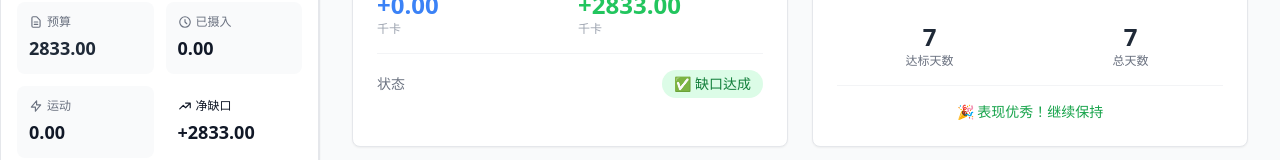
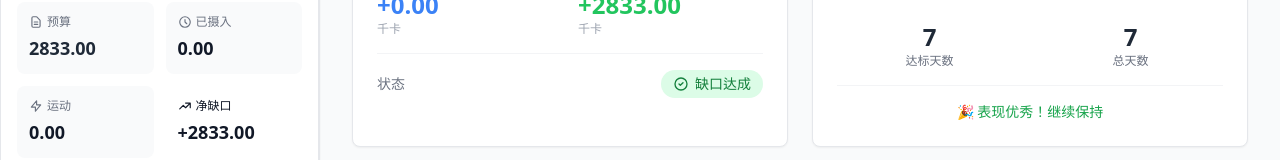
Before and after one commit to Leonn0924/calorie-tracker, a Vue app in the folder src/: page / in a window 1280 px wide. Both pictures are taken after a click on the button "统计". Shown: the part 280-440 px from the top of the page. Built offline with nearby package versions, Linux system fonts and the light colour scheme.

Commit message:
refactor: TodayGapCard.vue 替换状态 Emoji 为 Heroicons
- 成功：✅→check-circle (绿色)
- 警告：⚠️→exclamation-triangle (黄色)
- 失败：❌→x-circle (红色)
- 拆分图标和文字，使用 Icons 组件渲染

```diff
--- a/src/src/components/stats/TodayGapCard.vue
+++ b/src/src/components/stats/TodayGapCard.vue
@@ -33,7 +33,8 @@
     <div class="mt-4 pt-4 border-t border-gray-100">
       <div class="flex items-center justify-between">
         <span class="text-sm text-gray-500">状态</span>
-        <span class="px-3 py-1 rounded-full text-sm font-medium" :class="statusBadgeClass">
+        <span class="px-3 py-1 rounded-full text-sm font-medium flex items-center gap-1.5" :class="statusBadgeClass">
+          <Icons :name="statusIconName" size="sm" :class="statusIconColor" />
           {{ statusText }}
         </span>
       </div>
@@ -44,6 +45,7 @@
 <script setup lang="ts">
 import { computed } from 'vue'
 import type { DeficitStatus } from '@/types'
+import Icons from '@/components/icons/Icons.vue'
 
 interface GapData {
   budget: number
@@ -64,16 +66,30 @@ const deficitColor = computed(() => {
   return 'text-red-500'
 })
 
+const statusIconName = computed(() => {
+  switch (props.gap.status) {
+    case 'in_deficit': return 'check-circle'
+    case 'near_limit': return 'exclamation-triangle'
+    case 'over_budget': return 'x-circle'
+    default: return 'information-circle'
+  }
+})
+
+const statusIconColor = computed(() => {
+  switch (props.gap.status) {
+    case 'in_deficit': return 'text-green-700'
+    case 'near_limit': return 'text-yellow-700'
+    case 'over_budget': return 'text-red-700'
+    default: return 'text-gray-700'
+  }
+})
+
 const statusText = computed(() => {
   switch (props.gap.status) {
-    case 'in_deficit':
-      return '✅ 缺口达成'
-    case 'near_limit':
-      return '⚠️ 接近上限'
-    case 'over_budget':
-      return '❌ 已超支'
-    default:
-      return '未知'
+    case 'in_deficit': return '缺口达成'
+    case 'near_limit': return '接近上限'
+    case 'over_budget': return '已超支'
+    default: return '未知'
   }
 })
 
```
